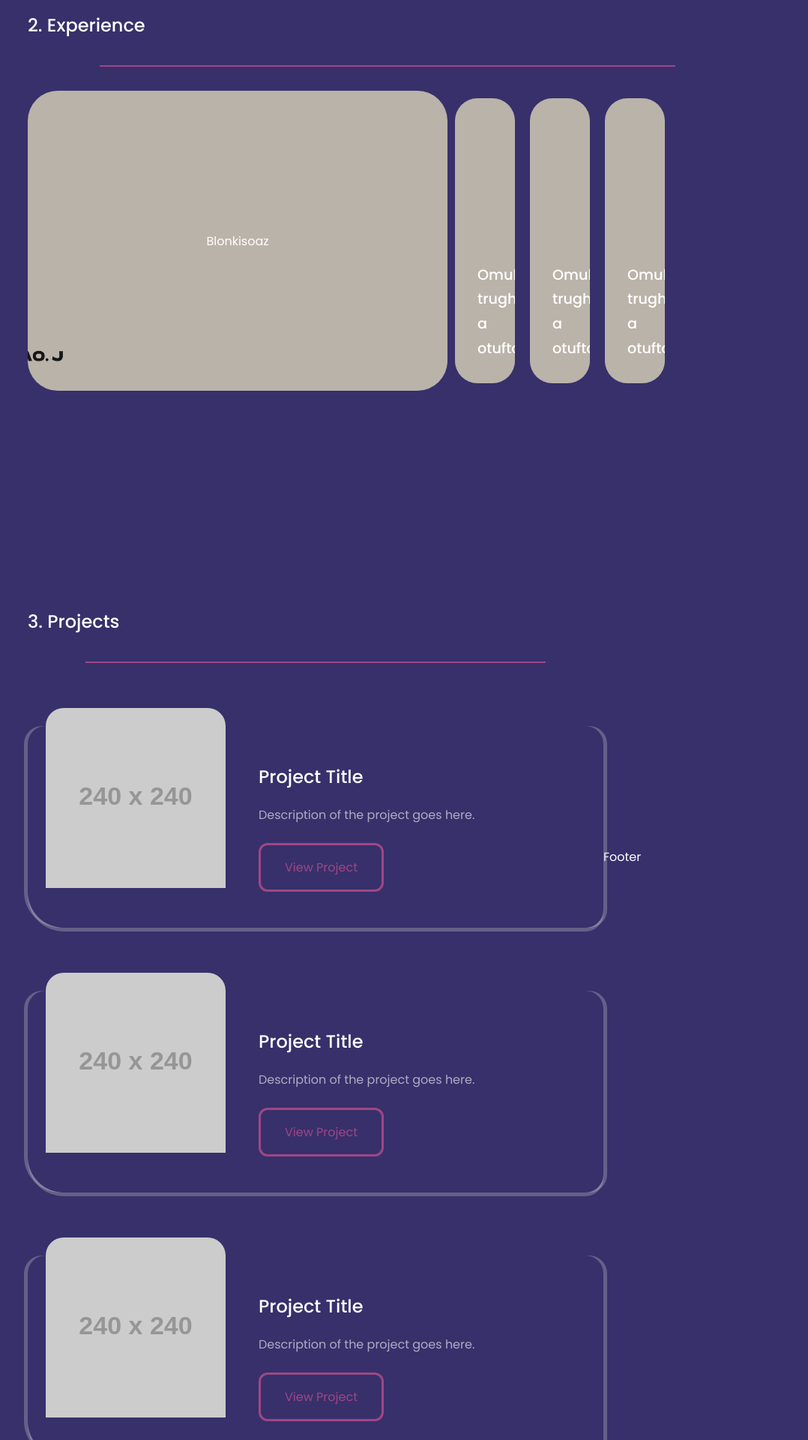
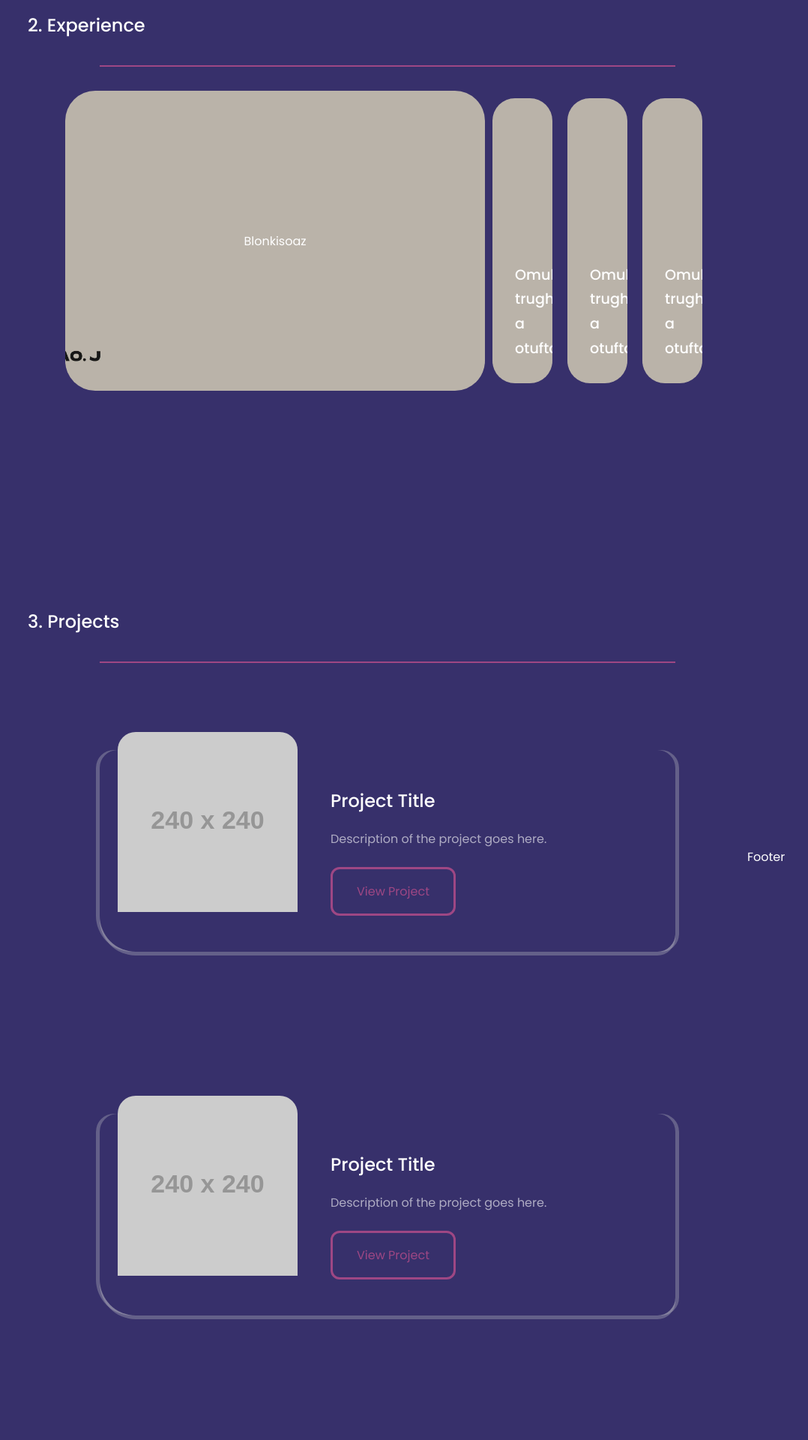
Before and after one commit to hjinlucas/react_personal_website, a React (Create React App) app: page / in a window 1280 px wide. Shown: the part 1040-2960 px from the top of the page at 75% size, without its empty margins (123-1201 px from the left). Built offline with nearby package versions, Linux system fonts and the light colour scheme.

Commit message:
Fixed align issue

```diff
--- a/src/components/experience/Experience.jsx
+++ b/src/components/experience/Experience.jsx
@@ -58,6 +58,7 @@ const Experience = () => {
         <h2>2. Experience</h2>
         <hr className='hr-line' />
 
+        <div className="experience-wrapper">
         <div className="options">
             {experiences.map((exp, index) => (
               <Option
@@ -71,7 +72,7 @@ const Experience = () => {
               />
             ))}
           </div>
-
+          </div>
       </div>
       </div>
     </section>
--- a/src/components/experience/experience.css
+++ b/src/components/experience/experience.css
@@ -8,6 +8,12 @@
   border: 1px solid var(--color-primary);
   width: 80%;
   margin: 2rem auto;
+}
+
+.experience-wrapper {
+  display: flex;
+  justify-content: center;
+  align-items: center;
 }
 
 .options {
--- a/src/components/proj/Proj.jsx
+++ b/src/components/proj/Proj.jsx
@@ -9,6 +9,7 @@ const Proj = () => {
           <h2>3. Projects</h2>
           <hr className='hr-line' />
 
+          <div className='cards-wrapper'>
           <div className='card'>
             <div className='visual'>
               <img src='https://via.placeholder.com/240x240' alt='' />
@@ -41,7 +42,7 @@ const Proj = () => {
               <a href='# '>View Project</a>
             </div>
           </div>
-
+          </div>
         </div>
       </div>
     </section>
--- a/src/components/proj/proj.css
+++ b/src/components/proj/proj.css
@@ -35,6 +35,19 @@
       -5px 0 0 0 rgba(204, 204, 204, 0.3),
       0 5px 0 0 rgba(204, 204, 204, 0.3);
   }
+
+  .cards-wrapper {
+    display: flex;
+    flex-wrap: wrap;
+    justify-content: center;
+    gap: 3rem;
+    width: 100%;
+  }
+
+  .proj-content > h2 {
+    text-align: left;
+  }
+
 
   .text-content {
     display: flex;
```
